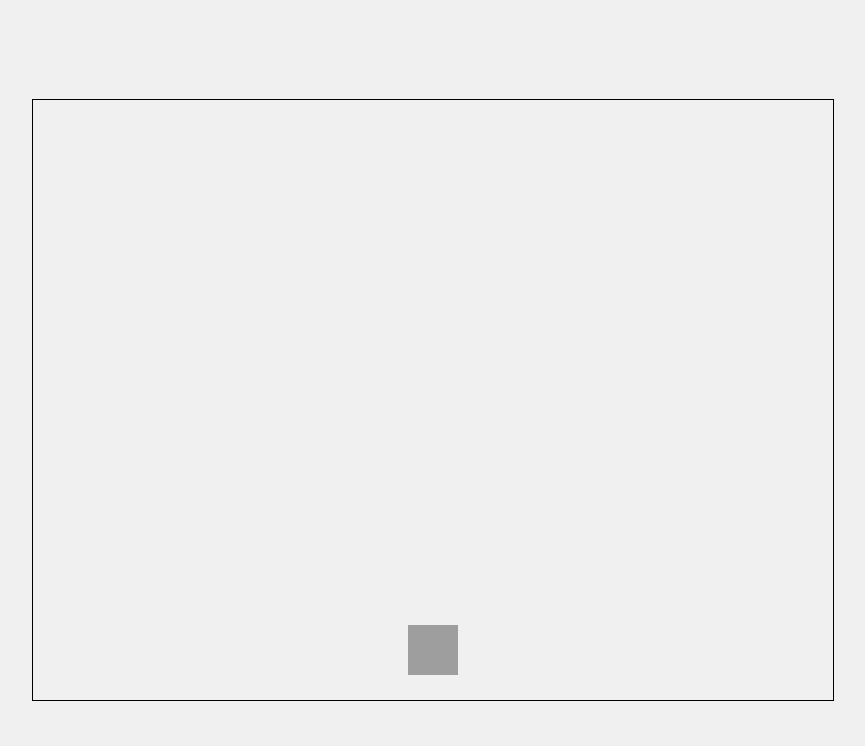
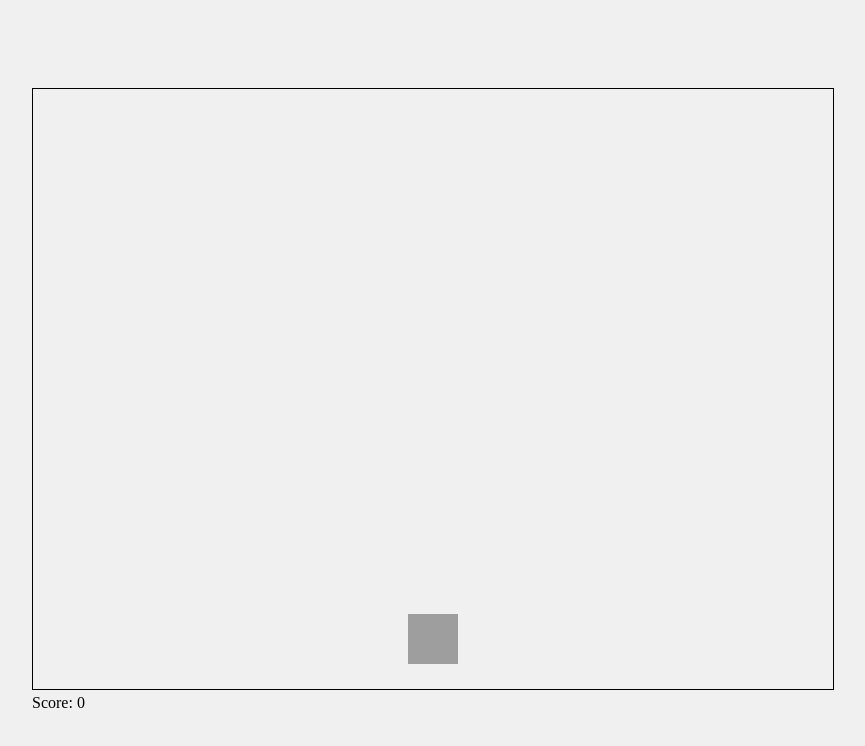
Before and after one commit to Domusgpt/Gametest2, a plain HTML site: page index.html in a window 1280 px wide. Shown: the whole page, without its empty margins (207-1072 px from the left). Drawn offline with Linux system fonts and the light colour scheme.

Commit message:
Update index.html

```diff
--- a/index.html
+++ b/index.html
@@ -7,7 +7,13 @@
     <link rel="stylesheet" href="style.css">
 </head>
 <body>
-    <canvas id="gameCanvas"></canvas>
+    <div id="game-container">
+        <canvas id="gameCanvas"></canvas>
+        <div id="score-container">
+            <span>Score: </span><span id="score">0</span>
+        </div>
+        <div id="effect-container"></div>
+    </div>
     <script src="main.js"></script>
 </body>
 </html>
```
